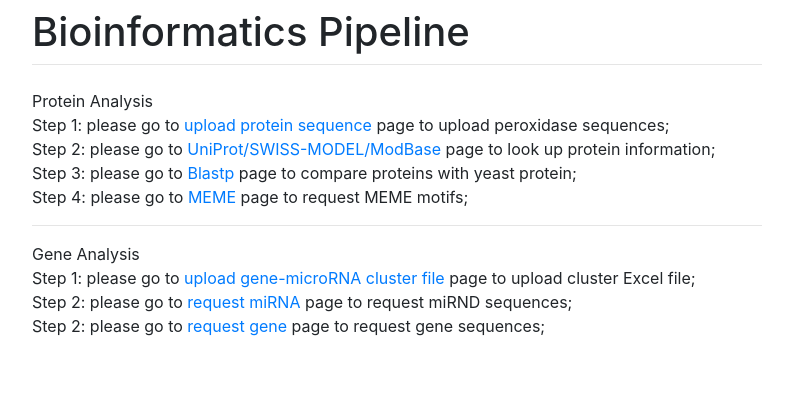
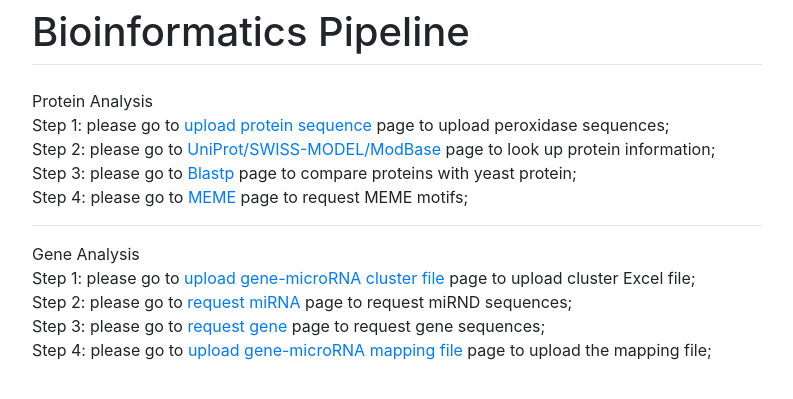
Before and after one commit to mzhou08/bioinformatics_pipeline, a Django app: page / in a window 1280 px wide. Shown: the top 399 px of the page, without its empty margins (243-1036 px from the left). Run offline with Django 3.2, Linux system fonts and the light colour scheme; some libraries are stand-ins or nearby versions.

Commit message:
added the map upload view

```diff
--- a/app/bio_app/templates/index.html
+++ b/app/bio_app/templates/index.html
@@ -11,8 +11,9 @@
 <hr/>
 <div>
     Gene Analysis <br/>
-    Step 1: please go to <a href="/uploadGenemiRNACluter" target="_new">upload gene-microRNA cluster file </a> page to upload cluster Excel file; <br/>
+    Step 1: please go to <a href="/uploadGenemiRNACluster" target="_new">upload gene-microRNA cluster file </a> page to upload cluster Excel file; <br/>
     Step 2: please go to <a href="/requestmiRNASequence" target="_new">request miRNA</a> page to request miRND sequences; <br/>
-    Step 2: please go to <a href="/requestGeneSequence" target="_new">request gene</a> page to request gene sequences; <br/>
+    Step 3: please go to <a href="/requestGeneSequence" target="_new">request gene</a> page to request gene sequences; <br/>
+    Step 4: please go to <a href="/uploadGenemiRNAMapping" target="_new">upload gene-microRNA mapping file</a> page to upload the mapping file; <br/>
 </div>
 {% endblock %}
--- a/app/bio_app/urls.py
+++ b/app/bio_app/urls.py
@@ -28,9 +28,14 @@ urlpatterns = [
     url(r'^uniprot/$', views.query_uniprot, name='uniprot'),
     url(r'^blastp/$', views.blastp_view, name='blastp'),
     url(r'^meme/$', views.meme_view, name="meme"),
-    # related to gene-micronRNA
-    url(r'^uploadGenemiRNACluter/$', views.get_upload_gene_miRNA_cluster_template, name="upload_gene_miRNA_cluster"),
+
+    # related to gene-micronRNA cluster
+    url(r'^uploadGenemiRNACluster/$', views.get_upload_gene_miRNA_cluster_template, name="upload_gene_miRNA_cluster"),
     url(r'^upload_gene_miRNA_cluster_csv/$', views.upload_gene_miRNA_cluster_csv, name='upload_gene_miRNA_cluster_csv'),
+
+    # related to gene-micronRNA mapping
+    url(r'^uploadGenemiRNAMapping/$', views.get_upload_gene_miRNA_mapping_template, name="upload_gene_miRNA_mapping"),
+    url(r'^upload_gene_miRNA_mapping_csv/$', views.upload_gene_miRNA_mapping_csv, name='upload_gene_miRNA_mapping_csv'),
 
     # load miRNA sequences into miRNA database table
     url(r'^requestmiRNASequence/$', views.get_request_miRNA_sequence_template, name="request_miRNA_sequence"),
--- a/app/bio_app/views.py
+++ b/app/bio_app/views.py
@@ -128,6 +128,7 @@ def upload_csv(request):
 
     return render(request, 'upload_result.html', context={"excel_data":excel_data})
 
+# upload gene miRNA cluster file
 def get_upload_gene_miRNA_cluster_template(request):
     return render(request, 'upload_gene_miRNA_cluster.html', context={})
 
@@ -177,6 +178,41 @@ def upload_gene_miRNA_cluster_csv(request):
                                                     gene_miRNA_id = gene_miRNA_id,
                                                     gene_miRNA_type = gene_miRNA_type)
                 gene_miRNA_cluster_record.save()
+
+    except Exception as e:
+        logging.getLogger("error_logger").error("Unable to upload file. "+repr(e))
+        messages.error(request,"Unable to upload file. "+repr(e))
+
+    return render(request, 'index.html', context={})
+
+# upload gene miRNA mapping file
+def get_upload_gene_miRNA_mapping_template(request):
+    return render(request, 'upload_gene_miRNA_mapping.html', context={})
+
+def upload_gene_miRNA_mapping_csv(request):
+    excel_data = list()
+
+    data = {}
+    if "GET" == request.method:
+        return render(request, "upload_gene_miRNA_mapping.html", data)
+    # if not GET, then proceed
+    try:
+        csv_file = request.FILES["csv_file"]
+
+        df = pd.read_excel(csv_file, sheet_name='Sheet1')
+        print(df.head())
+        # prepare to output new csv file with fasta info
+        for index, row in df.iterrows():
+            gene_id = row["gene_id"]
+            print(gene_id)
+
+            miRNA_id = row["miRNA_id"]
+            print(miRNA_id)
+
+            # save entry into gene_miRNA_mapping table
+            gene_miRNA_mapping_record = gene_miRNA_mapping(gene_id = gene_id,
+                                                            miRNA_id = miRNA_id)
+            gene_miRNA_mapping_record.save()
 
     except Exception as e:
         logging.getLogger("error_logger").error("Unable to upload file. "+repr(e))
```
Also changed, not shown: app/bio_app/templates/upload_gene_miRNA_mapping.html (added, +19 -0 lines).
